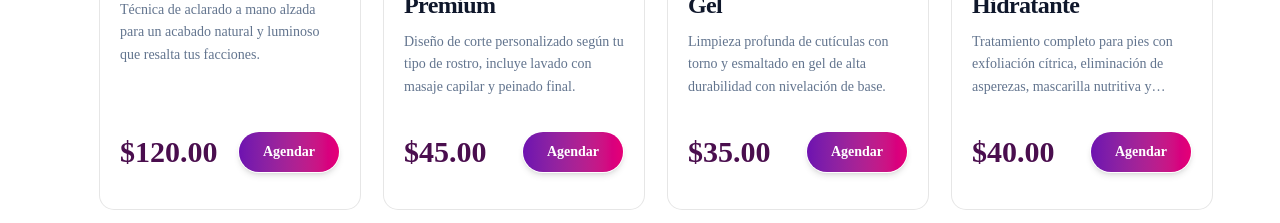
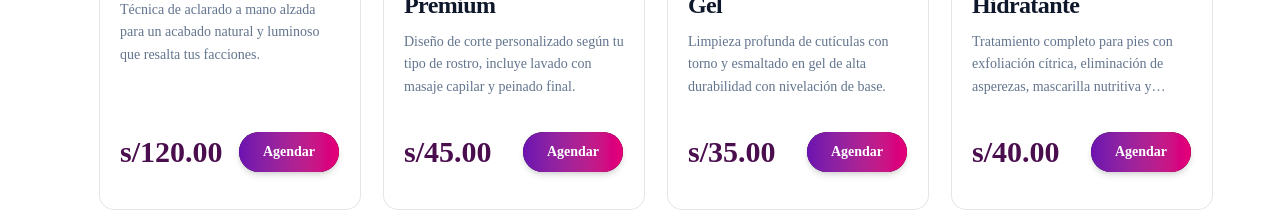
Before and after one commit to Saekixx/LandingPage-SalonBellasa, a Next.js app: page / in a window 1280 px wide. Shown: the part 880-1103 px from the top of the page. Built offline with nearby package versions, Linux system fonts and the light colour scheme.

Commit message:
fix: corregir formato de precio y ajustar clase de botón en CardServicio

```diff
--- a/components/CardServicio.tsx
+++ b/components/CardServicio.tsx
@@ -62,10 +62,10 @@ function CardServicio({ servicio, props }: CardServicioProps) {
         {/* Fila Inferior: Precio y Botón Agendar */}
         <div className="mt-6 flex items-center justify-between pt-2">
           <span className="text-3xl font-extrabold text-[#4a0e4e]">
-            ${servicio.precio.toFixed(2)}
+            s/{servicio.precio.toFixed(2)}
           </span>
           <Button
-            className="rounded-full bg-gradient-to-r from-purple-800 to-pink-600 px-6 py-5 font-bold text-white shadow-md transition-all hover:opacity-95 active:scale-95 cursor-pointer"
+            className="rounded-full bg-linear-to-r from-purple-800 to-pink-600 px-6 py-5 font-bold text-white shadow-md transition-all hover:opacity-95 active:scale-95 cursor-pointer"
             onClick={() => handleAgendar(servicio.id)}
           >
             Agendar
```
